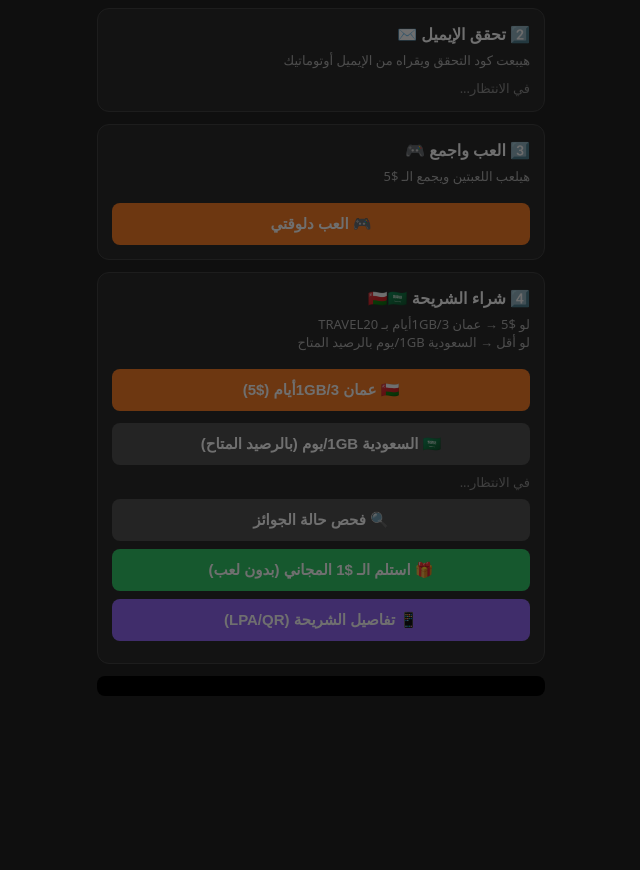
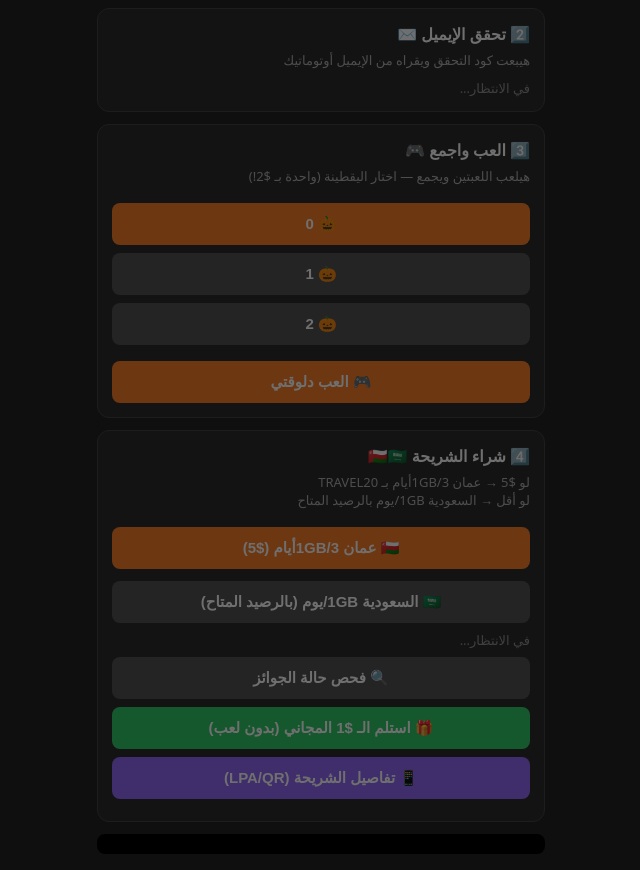
Before and after one commit to abdalrahmanismail340-droid/esimworld-collector, a Flask app: page / in a window 1280 px wide. Shown: the part 387-1257 px from the top of the page, without its empty margins (319-959 px from the left). Before the commit the page ends 1083 px from the top, so only its background shows below. Run offline with Flask 3, Linux system fonts and the light colour scheme.

Commit message:
add pumpkin selector (one gives $2)

```diff
--- a/templates/index.html
+++ b/templates/index.html
@@ -69,7 +69,12 @@ input{width:100%;padding:12px;border-radius:8px;border:1px solid #444;background
 
 <div class="step" id="s3">
   <div class="title">3️⃣ العب واجمع 🎮</div>
-  <div class="desc">هيلعب اللعبتين ويجمع الـ $5</div>
+  <div class="desc">هيلعب اللعبتين ويجمع — اختار اليقطينة (واحدة بـ $2!)</div>
+  <div style="margin:8px 0">
+    <button onclick="setPumpkin(0)" id="pk0" style="background:#f97316">🎃 0</button>
+    <button onclick="setPumpkin(1)" id="pk1" style="background:#444">🎃 1</button>
+    <button onclick="setPumpkin(2)" id="pk2" style="background:#444">🎃 2</button>
+  </div>
   <button id="b3" onclick="playGames()">🎮 العب دلوقتي</button>
 </div>
 
@@ -369,6 +374,15 @@ async function manualVerify() {
   if (code) await doVerify(code);
 }
 
+let chosenPumpkin = 0;
+function setPumpkin(p) {
+  chosenPumpkin = p;
+  for (let i = 0; i < 3; i++) {
+    document.getElementById('pk' + i).style.background = i === p ? '#f97316' : '#444';
+  }
+  log('🎃 Pumpkin: ' + p, 'info');
+}
+
 // Step 3: Play games
 const RIDDLE_ANSWERS = {
   "Which one is commonly associated with Halloween?": "Pumpkin",
@@ -416,12 +430,12 @@ async function playGames() {
   let j = await r.json();
   if (j.amount_usd) { setTotal(earned + parseFloat(j.amount_usd)); log(`✅ Treat: +$${j.amount_usd}`, 'ok'); }
 
-  for (let p = 0; p < 3; p++) {
-    r = await fetch(API + '/api/customer/games/trick-or-treat/trick', {method: 'POST', headers: H, body: JSON.stringify({pumpkin: p})});
-    j = await r.json();
-    if (j.amount_usd) { setTotal(earned + parseFloat(j.amount_usd)); log(`✅ Trick pumpkin ${p}: +$${j.amount_usd}`, 'ok'); }
-    else log(`  Trick pumpkin ${p}: ${j.message || 'no reward'}`, 'info');
-  }
+  // Try the chosen pumpkin
+  log(`🎃 Trying pumpkin ${chosenPumpkin}...`, 'info');
+  r = await fetch(API + '/api/customer/games/trick-or-treat/trick', {method: 'POST', headers: H, body: JSON.stringify({pumpkin: chosenPumpkin})});
+  j = await r.json();
+  if (j.amount_usd) { setTotal(earned + parseFloat(j.amount_usd)); log(`✅ Trick pumpkin ${chosenPumpkin}: +$${j.amount_usd}`, 'ok'); }
+  else log(`  Trick pumpkin ${chosenPumpkin}: ${j.message || 'no reward'}`, 'info');
 
   log(`🏁 Games done: $${earned} earned`, 'ok');
 
```
